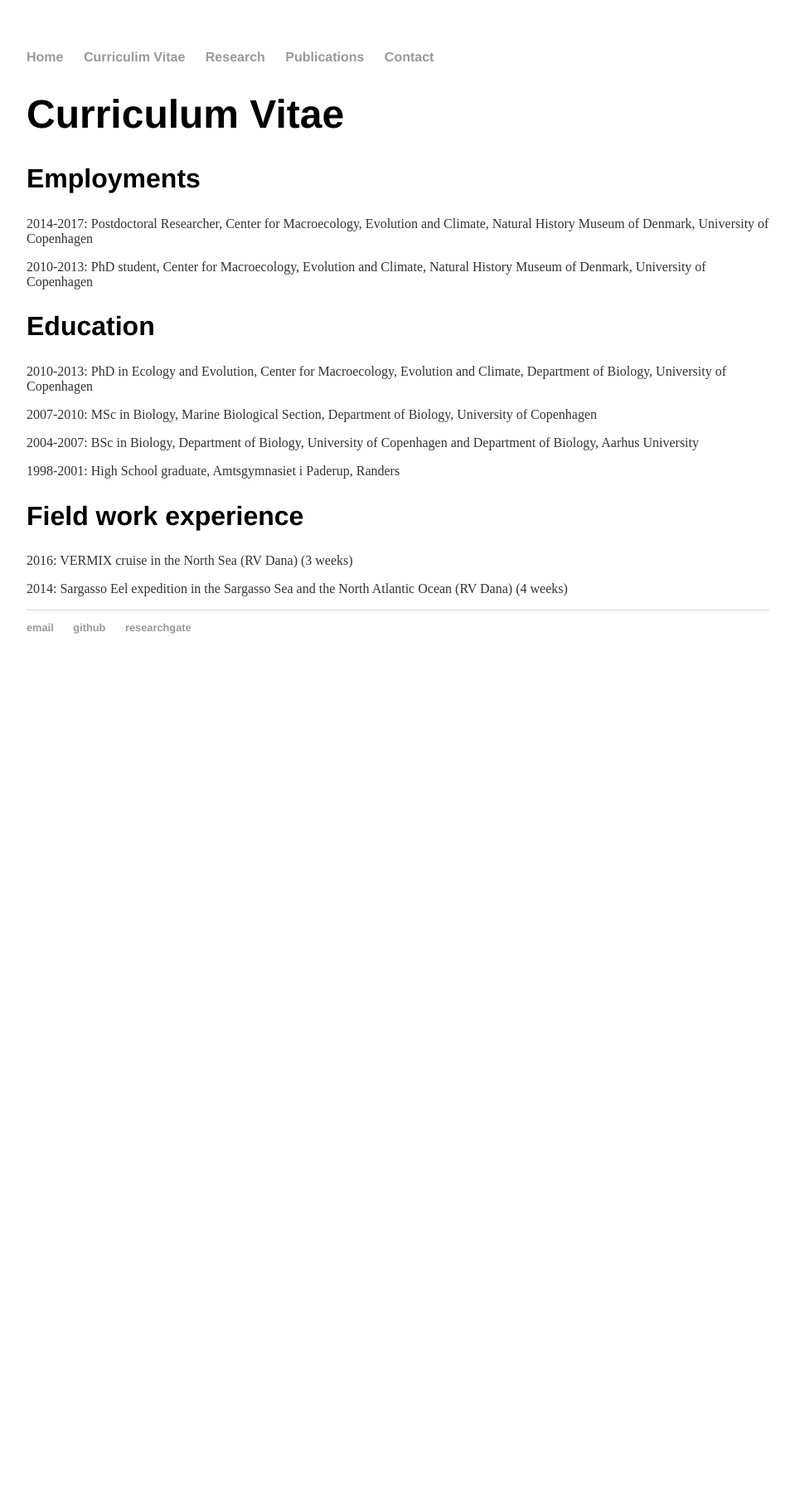
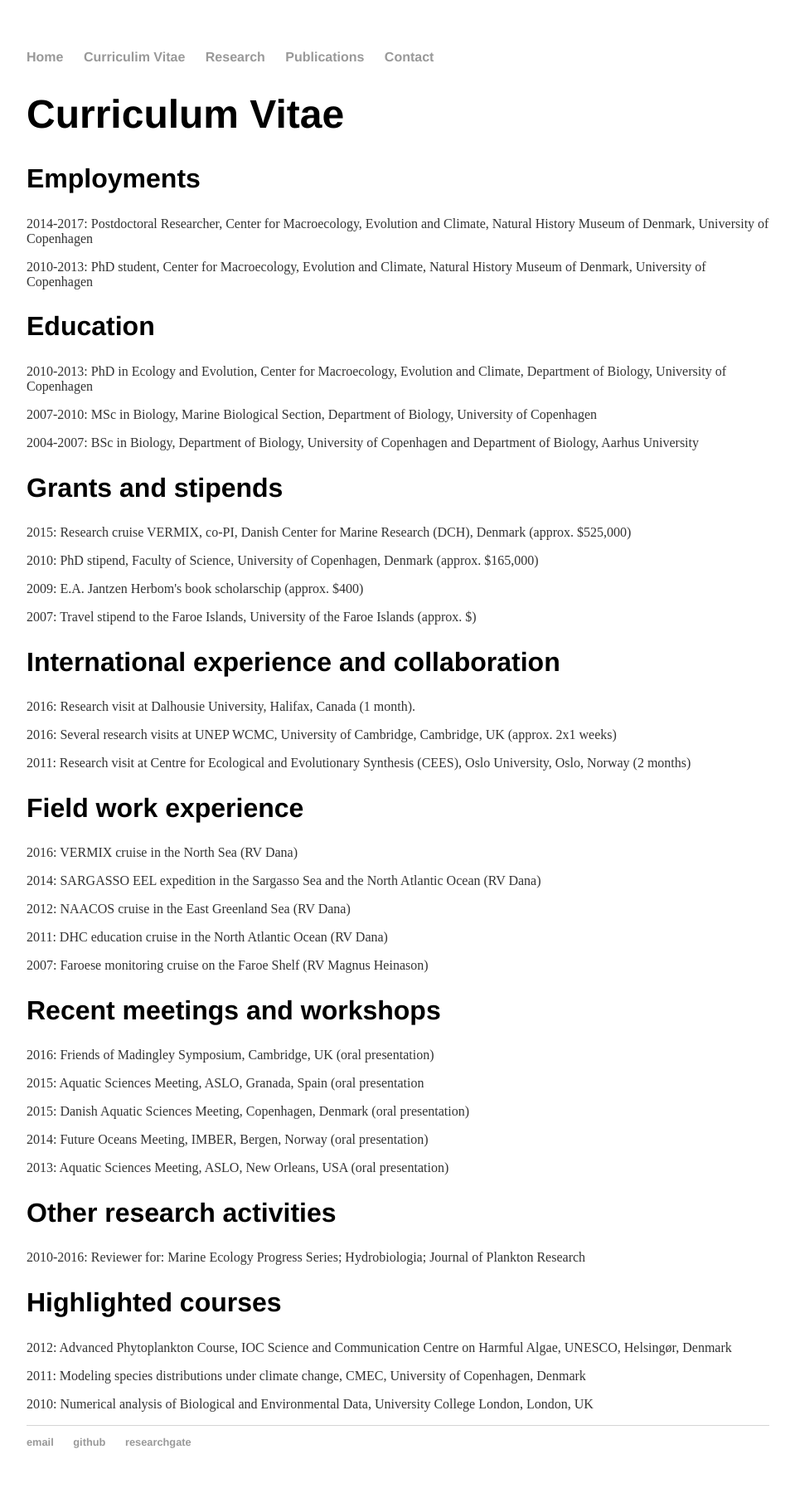
Before and after one commit to eamousing/eamousing.github.io, a Jekyll site: the page built from CV.html, in a window 1280 px wide. Shown: the whole page at 83% size, without its empty margins (160-1119 px from the left). Built offline with Jekyll 4.4.1, drawn with Linux system fonts in a browser that asks for light colours; Markdown is read by kramdown in place of the engine named in the settings; before the commit the page ends 900 px from its top, so only the background shows below that.

Commit message:
Updated CV, contact, publications and research

```diff
--- a/CV.html
+++ b/CV.html
@@ -13,10 +13,43 @@ title: Curriculum Vitae
     <p>2010-2013: PhD in Ecology and Evolution, Center for Macroecology, Evolution and Climate, Department of Biology, University of Copenhagen</p>
     <p>2007-2010: MSc in Biology, Marine Biological Section, Department of Biology, University of Copenhagen</p>
     <p>2004-2007: BSc in Biology, Department of Biology, University of Copenhagen and Department of Biology, Aarhus University</p>
-    <p>1998-2001: High School graduate, Amtsgymnasiet i Paderup, Randers</p>
+
+    <h2>Grants and stipends</h2>
+    <p>2015: Research cruise VERMIX, co-PI, Danish Center for Marine Research (DCH), Denmark (approx. $525,000)</p>
+    <p>2010: PhD stipend, Faculty of Science, University of Copenhagen, Denmark (approx. $165,000)</p>
+    <p>2009: E.A. Jantzen Herbom's book scholarschip (approx. $400)</p>
+    <p>2007: Travel stipend to the Faroe Islands, University of the Faroe Islands (approx. $)</p>
+
+    <h2>International experience and collaboration</h2>
+    <p>2016: Research visit at Dalhousie University, Halifax, Canada (1 month).</p>
+    <p>2016: Several research visits at UNEP WCMC, University of Cambridge, Cambridge, UK (approx. 2x1 weeks)</p>
+    <p>2011: Research visit at Centre for Ecological and Evolutionary Synthesis (CEES), Oslo University, Oslo, Norway (2 months)</p>
 
     <h2>Field work experience</h2>
-    <p>2016: VERMIX cruise in the North Sea (RV Dana) (3 weeks)</p>
-    <p>2014: Sargasso Eel expedition in the Sargasso Sea and the North Atlantic Ocean (RV Dana) (4 weeks)</p>
+    <p>2016: VERMIX cruise in the North Sea (RV Dana)</p>
+    <p>2014: SARGASSO EEL expedition in the Sargasso Sea and the North Atlantic Ocean (RV Dana)</p>
+    <p>2012: NAACOS cruise in the East Greenland Sea (RV Dana)</p>
+    <p>2011: DHC education cruise in the North Atlantic Ocean (RV Dana)</p>
+    <p>2007: Faroese monitoring cruise on the Faroe Shelf (RV Magnus Heinason)</p>
+
+    <h2>Recent meetings and workshops</h2>
+    <p>2016: Friends of Madingley Symposium, Cambridge, UK (oral presentation)</p>
+    <p>2015: Aquatic Sciences Meeting, ASLO, Granada, Spain (oral presentation</p>
+    <p>2015: Danish Aquatic Sciences Meeting, Copenhagen, Denmark (oral presentation)</p>
+    <p>2014: Future Oceans Meeting, IMBER, Bergen, Norway (oral presentation)</p>
+    <p>2013: Aquatic Sciences Meeting, ASLO, New Orleans, USA (oral presentation)</p>
+
+    <h2>Other research activities</h2>
+    <p>2010-2016: Reviewer for: Marine Ecology Progress Series; Hydrobiologia; Journal of Plankton Research</p>
+
+    <h2>Highlighted courses</h2>
+    <p>2012: Advanced Phytoplankton Course, IOC Science and Communication Centre on Harmful Algae, UNESCO, Helsingør, Denmark</p>
+    <p>2011: Modeling species distributions under climate change, CMEC, University of Copenhagen, Denmark</p>
+    <p>2010: Numerical analysis of Biological and Environmental Data, University College London, London, UK</p>
+
+
+
+
+
 
 </div><!-- /.blurb -->
--- a/index.html
+++ b/index.html
@@ -3,6 +3,6 @@ layout: default
 title: Erik Askov Mousing, Marine Ecologist
 ---
 <div class="blurb">
-	<h1>Hi there, I'm Erik Askov Mousing.</h1>
-	<p>I am a marine ecologist working at the Natural History Museum of Denmark</p>
+	<h1>Erik Askov Mousing</h1>
+	<p>I am a marine ecologist working at the Natural History Museum of Denmark.</p>
 </div><!-- /.blurb -->
```
Also changed, not shown: contact.html (added, +19 -0 lines), publications.html (+7 -1 lines), research.html (added, +24 -0 lines).
